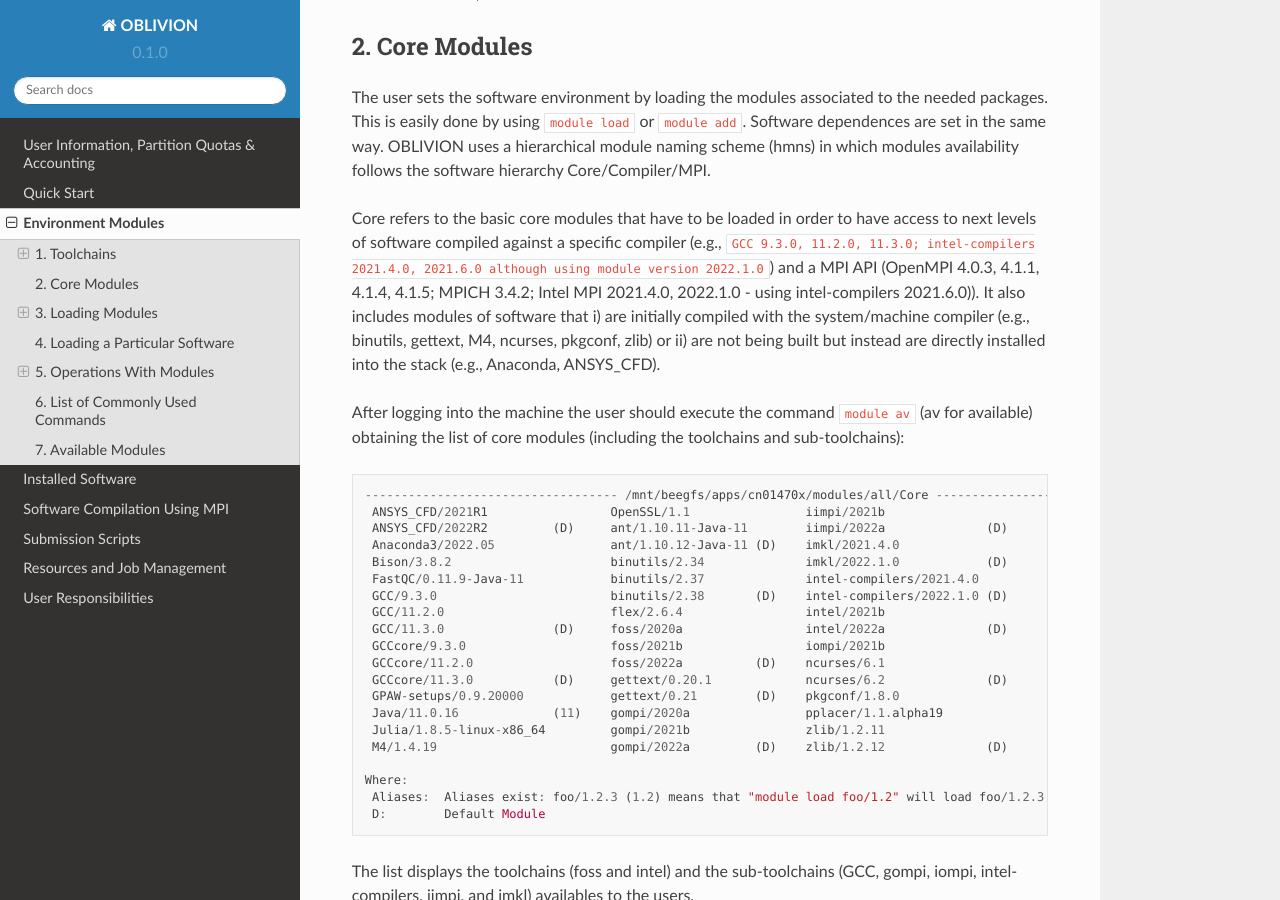
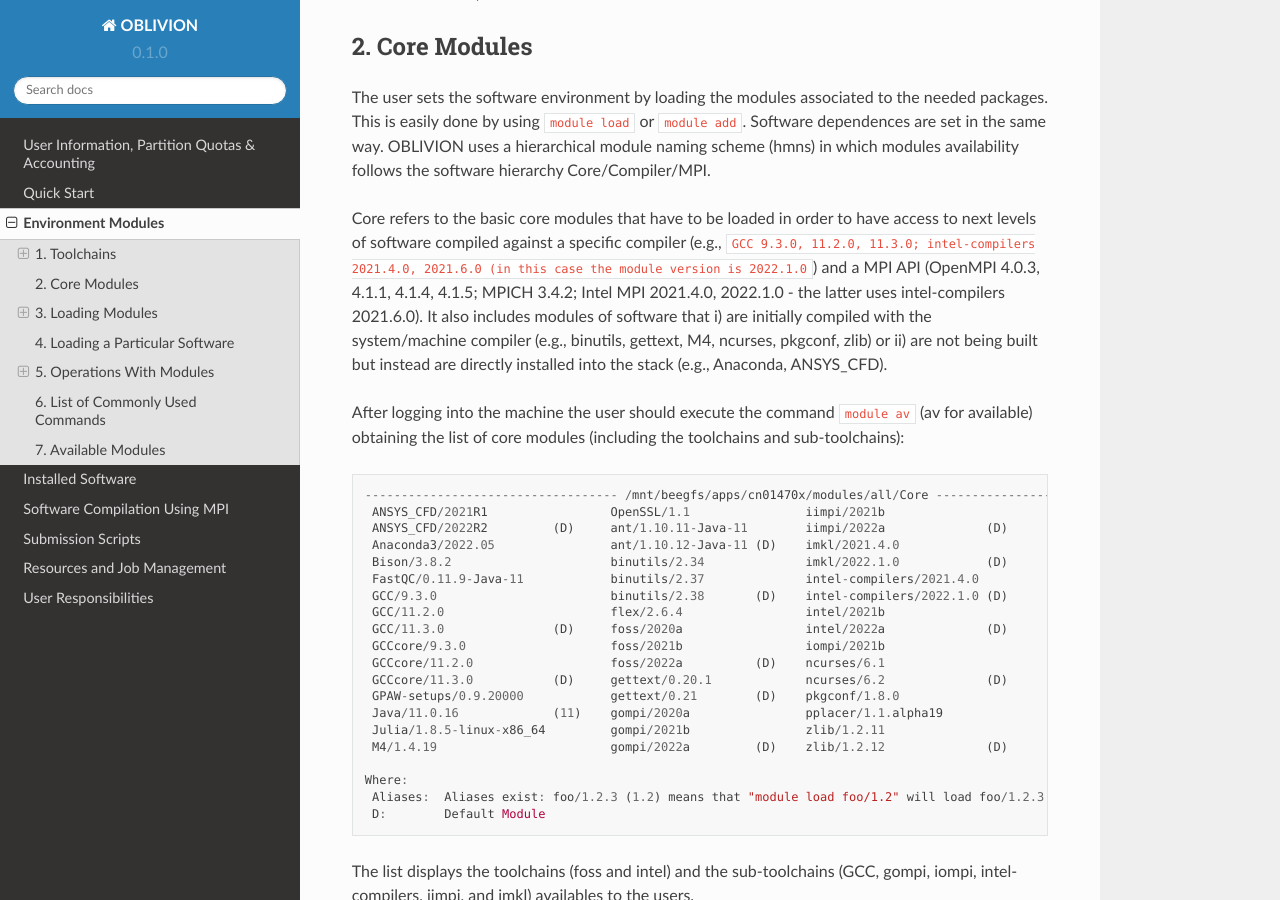
Before and after one commit to mavillez/Oblivion, a Sphinx documentation site: the page built from docs/source/modules.rst, in a window 1280 px wide and 900 px high, scrolled down 1366 px. Built offline with Sphinx 7.4.7 and the Read the Docs theme 2.0.0, drawn with Linux system fonts in a browser that asks for light colours.

Commit message:
Update modules.rst

```diff
--- a/docs/source/modules.rst
+++ b/docs/source/modules.rst
@@ -55,7 +55,7 @@
 
 The user sets the software environment by loading the modules associated to the needed packages. This is easily done by using ``module load`` or ``module add``. Software dependences are set in the same way. OBLIVION uses a hierarchical module naming scheme (hmns) in which modules availability follows the software hierarchy Core/Compiler/MPI.
 
-Core refers to the basic core modules that have to be loaded in order to have access to next levels of software compiled against a specific compiler (e.g., ``GCC 9.3.0, 11.2.0, 11.3.0; intel-compilers 2021.4.0, 2021.6.0 although using module version 2022.1.0``) and a MPI API (OpenMPI 4.0.3, 4.1.1, 4.1.4, 4.1.5; MPICH 3.4.2; Intel MPI 2021.4.0, 2022.1.0 - using intel-compilers 2021.6.0)). It also includes modules of software that i) are initially compiled with the system/machine compiler (e.g., binutils, gettext, M4, ncurses, pkgconf, zlib) or ii) are not being built but instead are directly installed into the stack (e.g., Anaconda, ANSYS_CFD).
+Core refers to the basic core modules that have to be loaded in order to have access to next levels of software compiled against a specific compiler (e.g., ``GCC 9.3.0, 11.2.0, 11.3.0; intel-compilers 2021.4.0, 2021.6.0 (in this case the module version is 2022.1.0``) and a MPI API (OpenMPI 4.0.3, 4.1.1, 4.1.4, 4.1.5; MPICH 3.4.2; Intel MPI 2021.4.0, 2022.1.0 - the latter uses intel-compilers 2021.6.0). It also includes modules of software that i) are initially compiled with the system/machine compiler (e.g., binutils, gettext, M4, ncurses, pkgconf, zlib) or ii) are not being built but instead are directly installed into the stack (e.g., Anaconda, ANSYS_CFD).
 
 After logging into the machine the user should execute the command ``module av`` (av for available) obtaining the list of core modules (including the toolchains and sub-toolchains):
 
```
